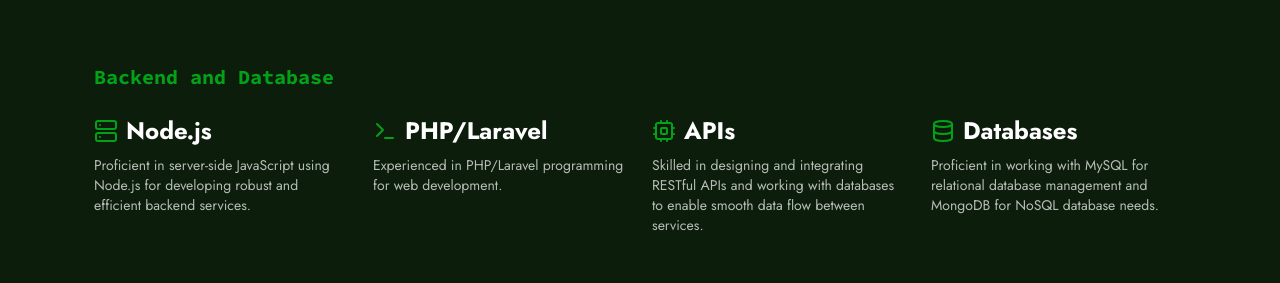
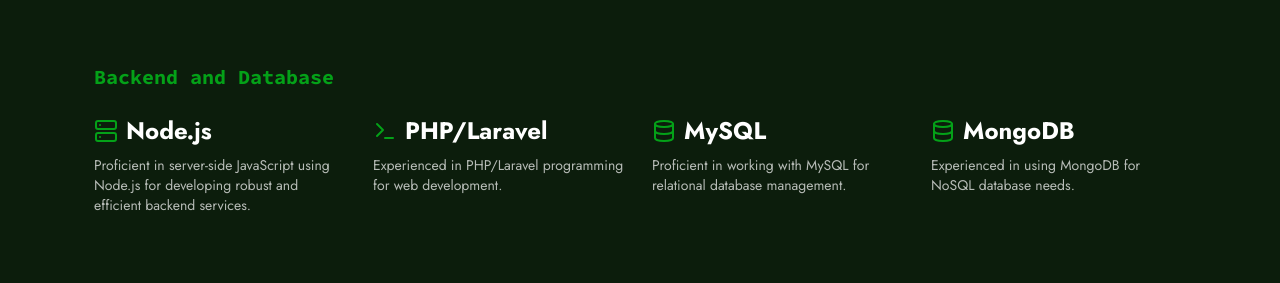
Before and after one commit to Tshabalala-Thabo/portfolio, a React (Create React App) app: page / in a window 1280 px wide. Shown: the part 1625-1908 px from the top of the page. Built offline with nearby package versions, Linux system fonts and the light colour scheme.

Commit message:
FIX: edit professional skills

```diff
--- a/src/App.js
+++ b/src/App.js
@@ -53,8 +53,8 @@
       skills: [
         { icon: Server, title: "Node.js", description: "Proficient in server-side JavaScript using Node.js for developing robust and efficient backend services." },
         { icon: Terminal, title: "PHP/Laravel", description: "Experienced in PHP/Laravel programming for web development." },
-        { icon: Cpu, title: "APIs", description: "Skilled in designing and integrating RESTful APIs and working with databases to enable smooth data flow between services." },
-        { icon: Database, title: "Databases", description: "Proficient in working with MySQL for relational database management and MongoDB for NoSQL database needs." },
+        { icon: Database, title: "MySQL", description: "Proficient in working with MySQL for relational database management." },
+        { icon: Database, title: "MongoDB", description: "Experienced in using MongoDB for NoSQL database needs." },
       ]
     },
     {
```
